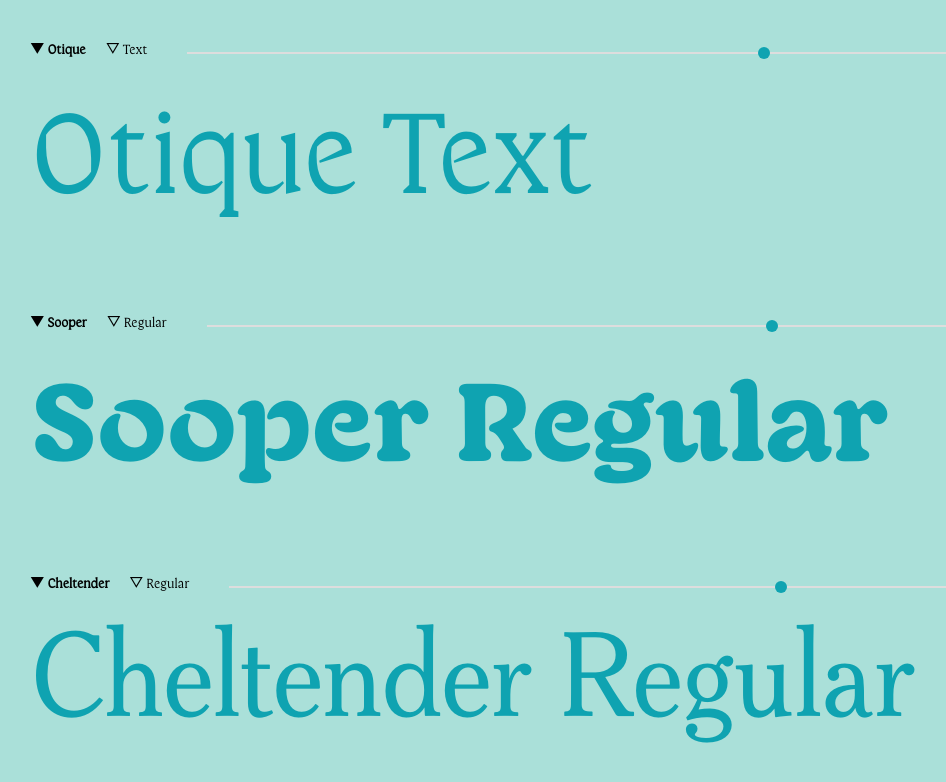
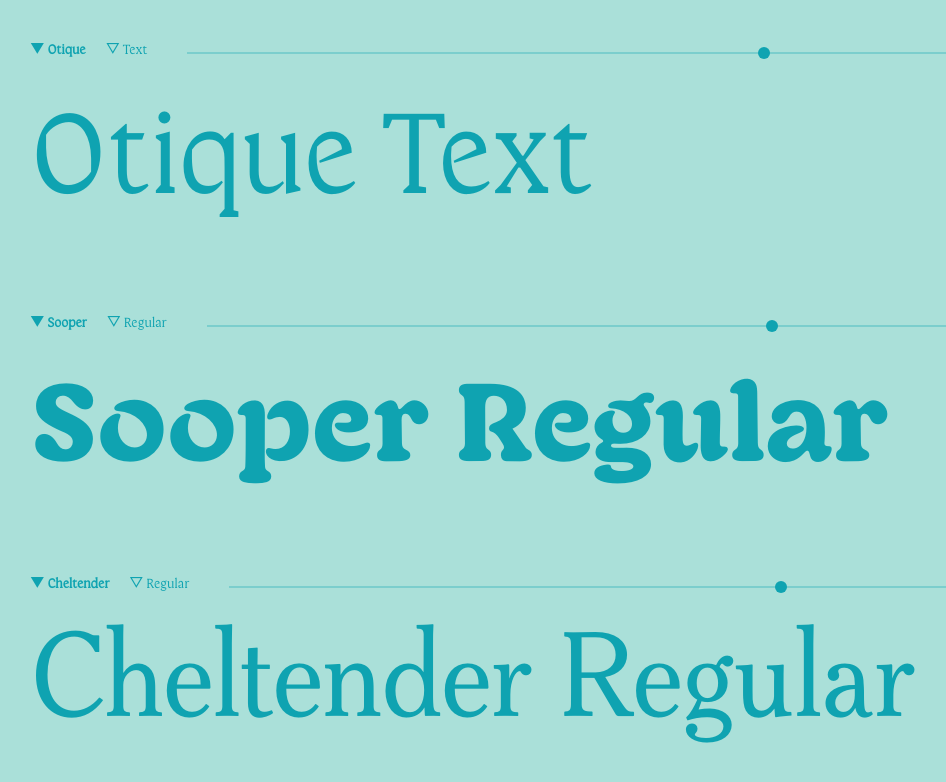
Before and after one commit to mikeyokei/Mikey-Type-Vault, a plain HTML site: page index.html in a window 1280 px wide. Shown: the whole page, without its empty margins (30-976 px from the left). Drawn offline with Linux system fonts and the light colour scheme.

Commit message:
Update style.css

```diff
--- a/style.css
+++ b/style.css
@@ -30,7 +30,7 @@
 body {
     font-family: 'Otique', -apple-system, BlinkMacSystemFont, sans-serif;
     background-color: #AAE0D9;
-    color: #000;
+    color: #0FA3B1; /* Changed text color to #0FA3B1 for all body text */
     padding: 40px 20px;
     max-width: 1200px;
     margin: 0 auto;
@@ -56,6 +56,7 @@ body {
 .weight-option {
     font-size: 14px;
     cursor: pointer;
+    color: #0FA3B1; /* Changed text color to #0FA3B1 */
 }
 
 .weight-option.active {
@@ -70,7 +71,7 @@ body {
 .weight-slider {
     width: 100%;
     height: 2px;
-    background: #ddd;
+    background: rgba(15, 163, 177, 0.3); /* Lighter version of #0FA3B1 for track */
     -webkit-appearance: none;
     appearance: none;
     outline: none;
@@ -82,7 +83,7 @@ body {
     width: 12px;
     height: 12px;
     border-radius: 50%;
-    background: #0FA3B1;
+    background: #0FA3B1; /* Slider thumb color */
     cursor: pointer;
 }
 
@@ -90,7 +91,7 @@ body {
     width: 12px;
     height: 12px;
     border-radius: 50%;
-    background: #0FA3B1;
+    background: #0FA3B1; /* Slider thumb color */
     cursor: pointer;
     border: none;
 }
@@ -128,7 +129,11 @@ body {
     font-family: 'Cheltender', sans-serif;
 }
 
-/* Removed .editable-text.focused styles */
+/* Selection color to match the theme */
+::selection {
+    background: rgba(15, 163, 177, 0.3);
+    color: #0FA3B1;
+}
 
 /* Responsive adjustments */
 @media (max-width: 768px) {
```
